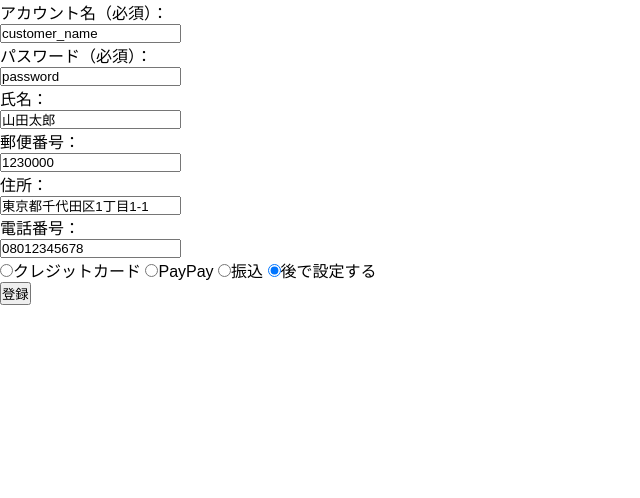
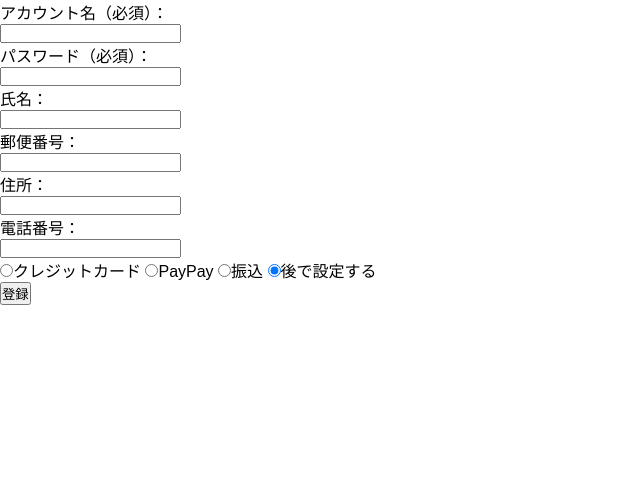
Before and after one commit to Kinoue-mynavi/team-false-dev-practice, a Flask app: page /new_member in a window 1280 px wide. Shown: the part 130-628 px from the top of the page, without its empty margins (0-640 px from the left). Run offline with Flask 3, Linux system fonts and the light colour scheme.

Commit message:
update costomer_auth value empty

```diff
--- a/flask_app/templates/customer/auth/signup.html
+++ b/flask_app/templates/customer/auth/signup.html
@@ -7,22 +7,22 @@
             <form id="inputForm" method="post" class="new_member_registration">
                 <div id="form_area" class="base_pattern">
                 <p>アカウント名<span class="required">（必須）</span>：</p>
-                <p><input name="customer_account" type="text" value="customer_name"></p>
+                <p><input name="customer_account" type="text" value=""></p>
 
                 <p>パスワード<span class="required">（必須）</span>：</p>
-                <p><input name="customer_password" type="text" value="password"></p>
+                <p><input name="customer_password" type="password" value=""></p>
 
                 <p>氏名<span class="required"></span>：</p>
-                <p><input name="customer_name" type="text" value="山田太郎"></p>
+                <p><input name="customer_name" type="text" value=""></p>
 
                 <p>郵便番号<span class="required"></span>：</p>
-                <p><input name="customer_zipcode" type="text" value="1230000"></p>
+                <p><input name="customer_zipcode" type="text" value=""></p>
 
                 <p>住所<span class="required"></span>：</p>
-                <p><input name="customer_address" type="text" value="東京都千代田区1丁目1-1"></p>
+                <p><input name="customer_address" type="text" value=""></p>
 
                 <p>電話番号<span class="required"></span>：</p>
-                <p><input name="customer_phone" type="text" value="08012345678"></p>
+                <p><input name="customer_phone" type="text" value=""></p>
 
                 <input type="radio" name="customer_payment" value=1>クレジットカード
                 <input type="radio" name="customer_payment" value=2>PayPay
```
